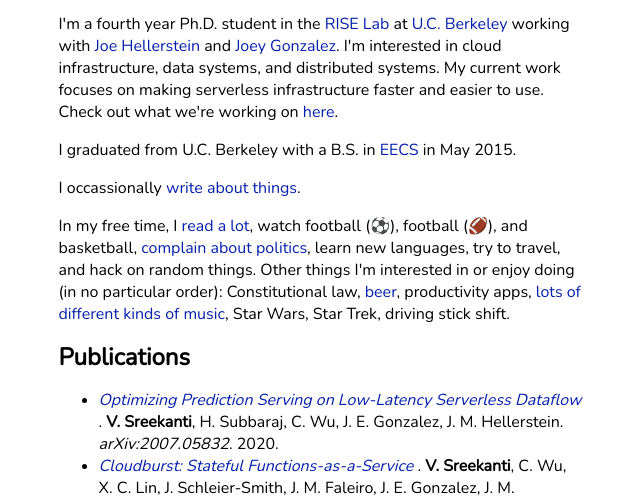
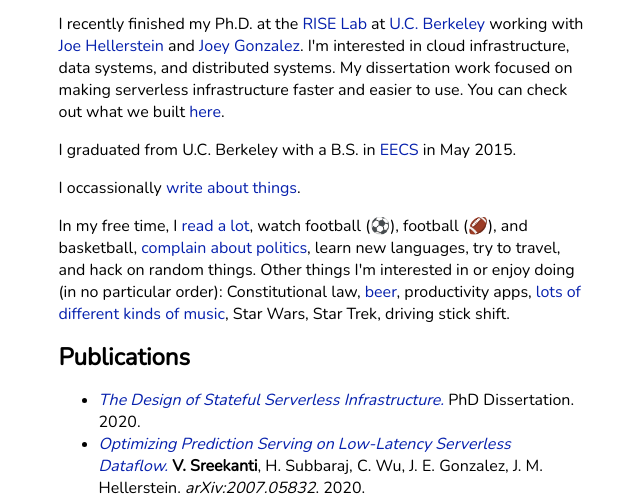
Before and after one commit to viksree/viksree.github.io, a plain HTML site: page index.html in a window 1280 px wide. Shown: the part 303-799 px from the top of the page, without its empty margins (319-959 px from the left). Drawn offline with nearby package versions, Linux system fonts and the light colour scheme.

Commit message:
Adds dissertation

```diff
--- a/index.html
+++ b/index.html
@@ -37,11 +37,11 @@
 
         <div class="main">
           <p>
-              I'm a fourth year Ph.D. student in the <a href="http://rise.cs.berkeley.edu">RISE Lab</a> at <a href="http;//berkeley.edu">U.C. Berkeley</a>
+              I recently finished my Ph.D. at the <a href="http://rise.cs.berkeley.edu">RISE Lab</a> at <a href="http;//berkeley.edu">U.C. Berkeley</a>
               working with <a href="http://db.cs.berkeley.edu/jmh/">Joe Hellerstein</a> and <a href="https://people.eecs.berkeley.edu/~jegonzal/">Joey Gonzalez</a>.
               I'm interested in cloud infrastructure, data systems, and distributed systems.
-              My current work focuses on making serverless infrastructure faster and easier to use.
-              Check out what we're working on <a href="https://www.github.com/hydro-project">here</a>.
+              My dissertation work focused on making serverless infrastructure faster and easier to use.
+              You can check out what we built <a href="https://www.github.com/hydro-project">here</a>.
           </p>
 
           <p>
@@ -66,9 +66,16 @@
 
             <ul>
                 <li>
+                  <i><a href="papers/thesis.pdf">
+                      The Design of Stateful Serverless Infrastructure.
+                  </a></i>
+                  PhD Dissertation. 2020.
+                </li>
+
+                <li>
                   <i><a href="https://arxiv.org/pdf/2007.05832.pdf">
-                      Optimizing Prediction Serving on Low-Latency Serverless Dataflow
-                    </a></i>.
+                      Optimizing Prediction Serving on Low-Latency Serverless Dataflow.
+                    </a></i>
                   <b>V. Sreekanti</b>, H. Subbaraj, C. Wu, J. E. Gonzalez, J.
                   M. Hellerstein.
                   <i>arXiv:2007.05832</i>. 2020.
@@ -76,8 +83,8 @@
 
                 <li>
                   <i><a href="papers/cloudburst-vldb20.pdf">
-                      Cloudburst: Stateful Functions-as-a-Service
-                    </a></i>.
+                      Cloudburst: Stateful Functions-as-a-Service.
+                    </a></i>
                   <b>V. Sreekanti</b>, C. Wu, X. C. Lin, J.
                   Schleier-Smith, J. M. Faleiro, J. E. Gonzalez, J. M.
                   Hellerstein, A. Tumanov.
```
Also changed, not shown: 1 other file.
